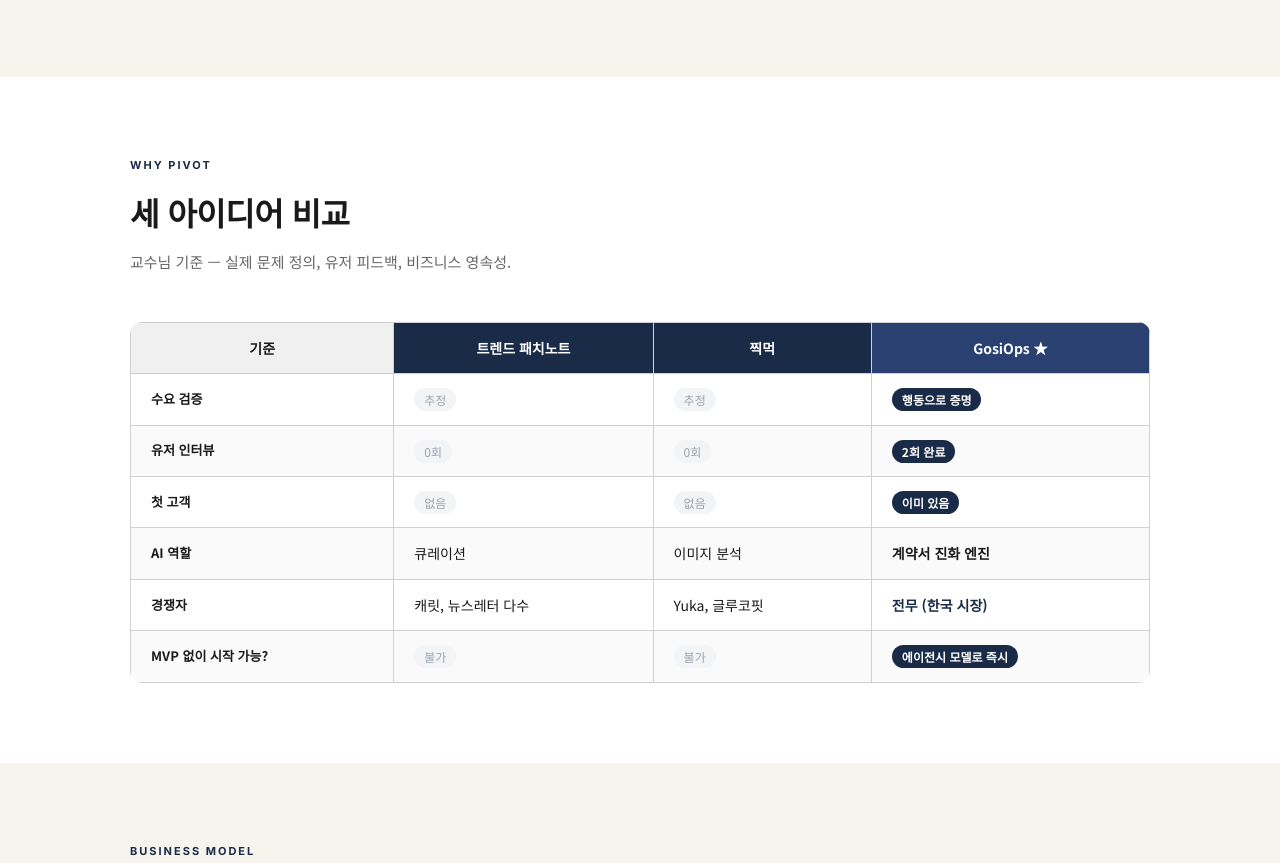
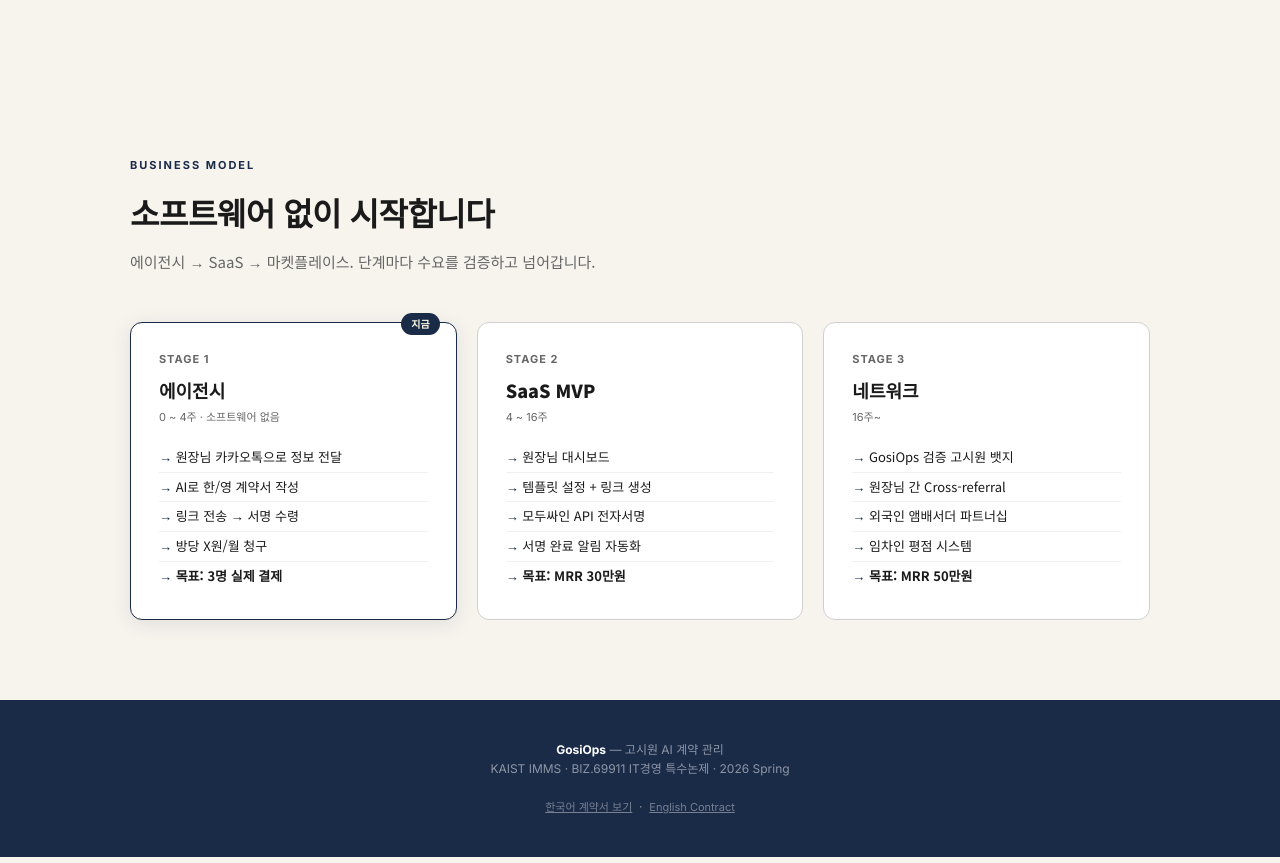
Before and after one commit to GyehyuKim/glocalx, a plain HTML site: page test-idea-3/index.html in a window 1280 px wide. Shown: the part 2563-3426 px from the top of the page. Drawn offline with Linux system fonts and the light colour scheme.

Commit message:
refactor: 비교표 제거, 데모 집중

```diff
--- a/test-idea-3/index.html
+++ b/test-idea-3/index.html
@@ -495,63 +495,6 @@
   </div>
 </section>
 
-<!-- COMPARISON -->
-<div style="background:#fff; padding: 0;">
-<section style="max-width:1100px; padding-top:80px; padding-bottom:80px;">
-  <div class="section-tag">Why Pivot</div>
-  <h2>세 아이디어 비교</h2>
-  <p class="section-sub">교수님 기준 — 실제 문제 정의, 유저 피드백, 비즈니스 영속성.</p>
-  <table class="compare-table">
-    <thead>
-      <tr>
-        <th>기준</th>
-        <th>트렌드 패치노트</th>
-        <th>찍먹</th>
-        <th style="background:var(--navy-light)">GosiOps ★</th>
-      </tr>
-    </thead>
-    <tbody>
-      <tr>
-        <td>수요 검증</td>
-        <td><span class="badge-none">추정</span></td>
-        <td><span class="badge-none">추정</span></td>
-        <td><span class="badge-gosiops">행동으로 증명</span></td>
-      </tr>
-      <tr>
-        <td>유저 인터뷰</td>
-        <td><span class="badge-none">0회</span></td>
-        <td><span class="badge-none">0회</span></td>
-        <td><span class="badge-gosiops">2회 완료</span></td>
-      </tr>
-      <tr>
-        <td>첫 고객</td>
-        <td><span class="badge-none">없음</span></td>
-        <td><span class="badge-none">없음</span></td>
-        <td><span class="badge-gosiops">이미 있음</span></td>
-      </tr>
-      <tr>
-        <td>AI 역할</td>
-        <td>큐레이션</td>
-        <td>이미지 분석</td>
-        <td><strong>계약서 진화 엔진</strong></td>
-      </tr>
-      <tr>
-        <td>경쟁자</td>
-        <td>캐릿, 뉴스레터 다수</td>
-        <td>Yuka, 글루코핏</td>
-        <td><strong style="color:var(--navy)">전무 (한국 시장)</strong></td>
-      </tr>
-      <tr>
-        <td>MVP 없이 시작 가능?</td>
-        <td><span class="badge-none">불가</span></td>
-        <td><span class="badge-none">불가</span></td>
-        <td><span class="badge-gosiops">에이전시 모델로 즉시</span></td>
-      </tr>
-    </tbody>
-  </table>
-</section>
-</div>
-
 <!-- ROADMAP -->
 <section>
   <div class="section-tag">Business Model</div>
```
Also changed, not shown: test-idea-3/README.md.
